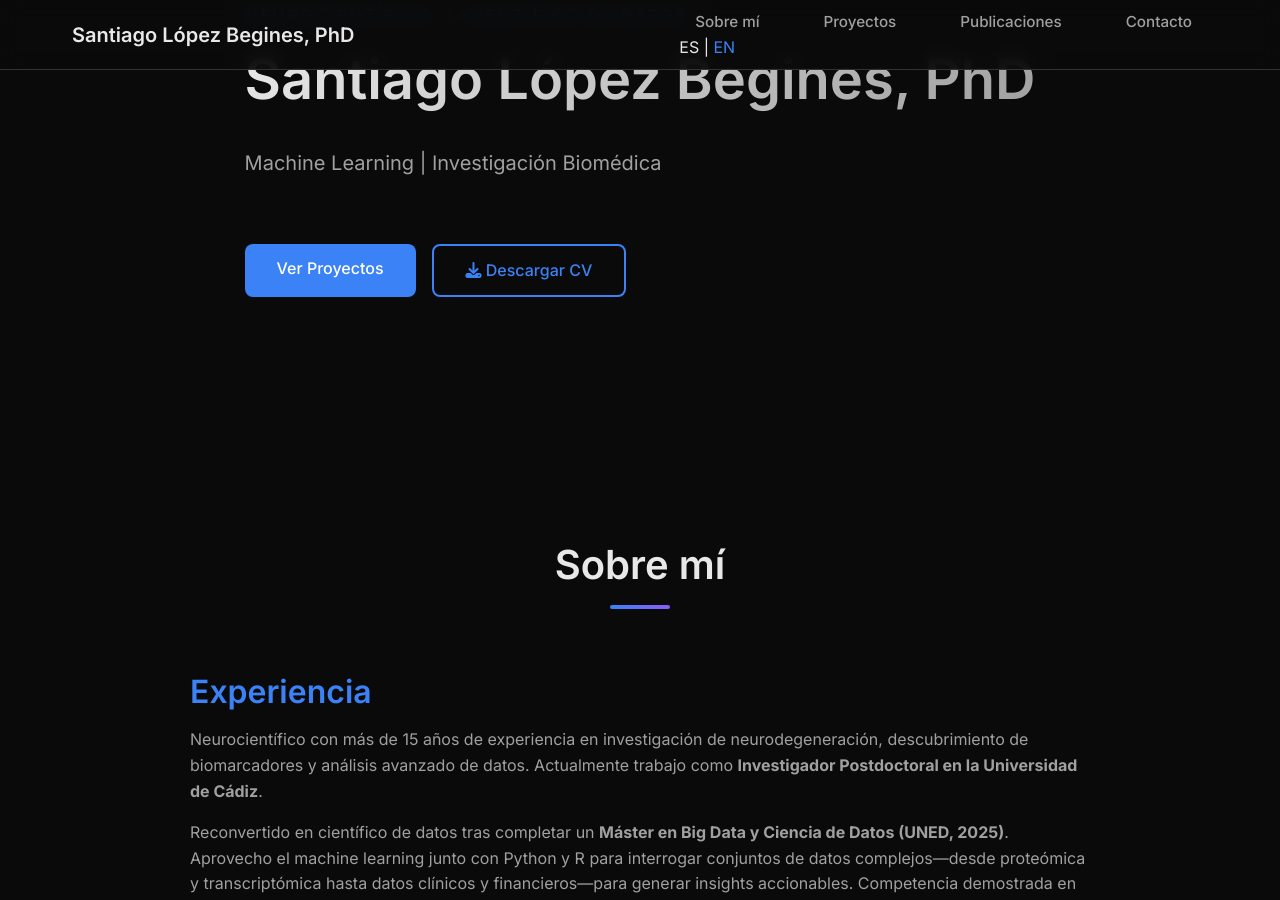
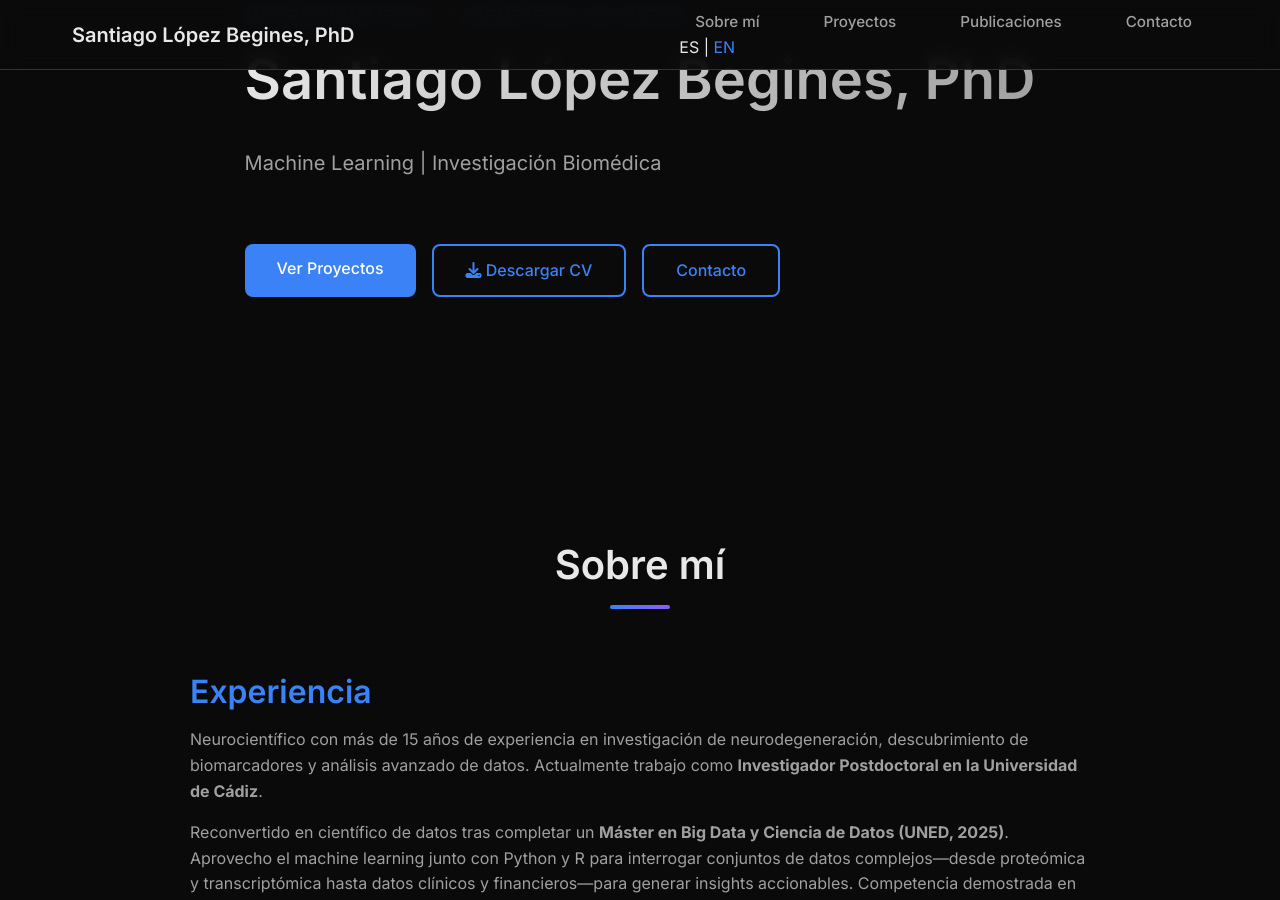
Before and after one commit to SLopezBegines/SLopezBegines.github.io, a Jekyll site: the page built from index.md, in a window 1280 px wide and 900 px high, scrolled down 455 px. Built offline with Jekyll 4.4.1, drawn with Linux system fonts in a browser that asks for light colours.

Commit message:
Add contact button to index.md

```diff
--- a/index.md
+++ b/index.md
@@ -21,6 +21,7 @@ excerpt: "Neurocientífico con 15+ años de experiencia especializado en Machine
                 <a href="/assets/cv/CV_Santiago_Lopez_Begines.pdf" class="btn btn-outline" download>
                     <i class="fas fa-download"></i> Descargar CV
                 </a>
+                <a href="#contact" class="btn btn-outline">Contacto</a>
             </div>
         </div>
     </div>
```
